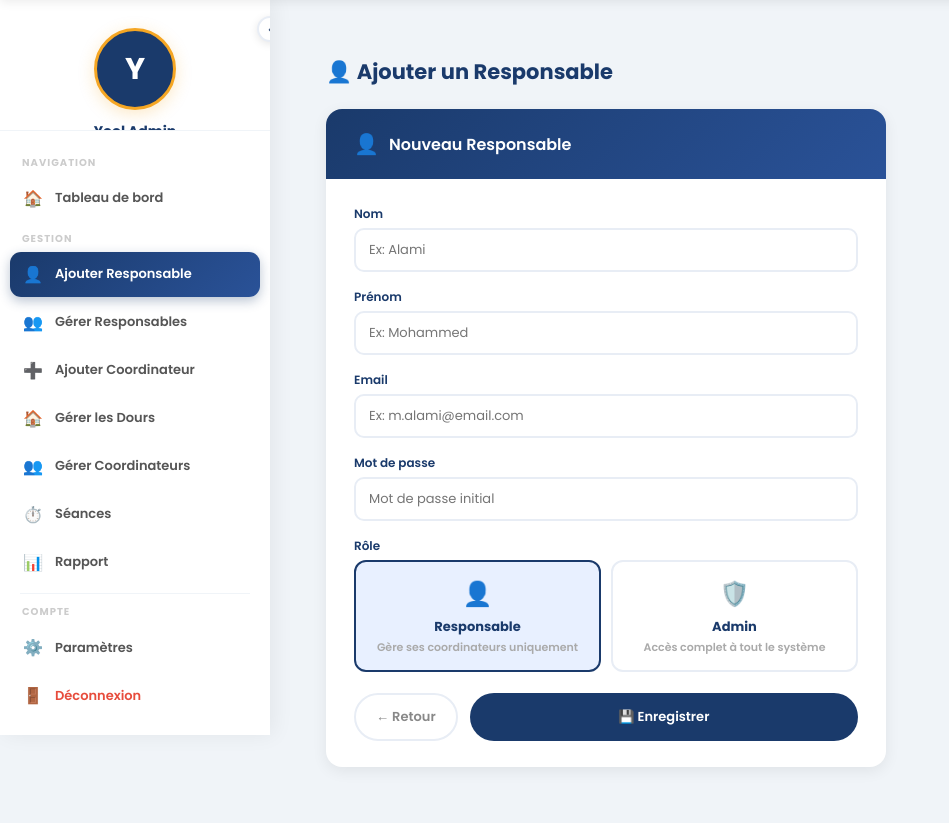
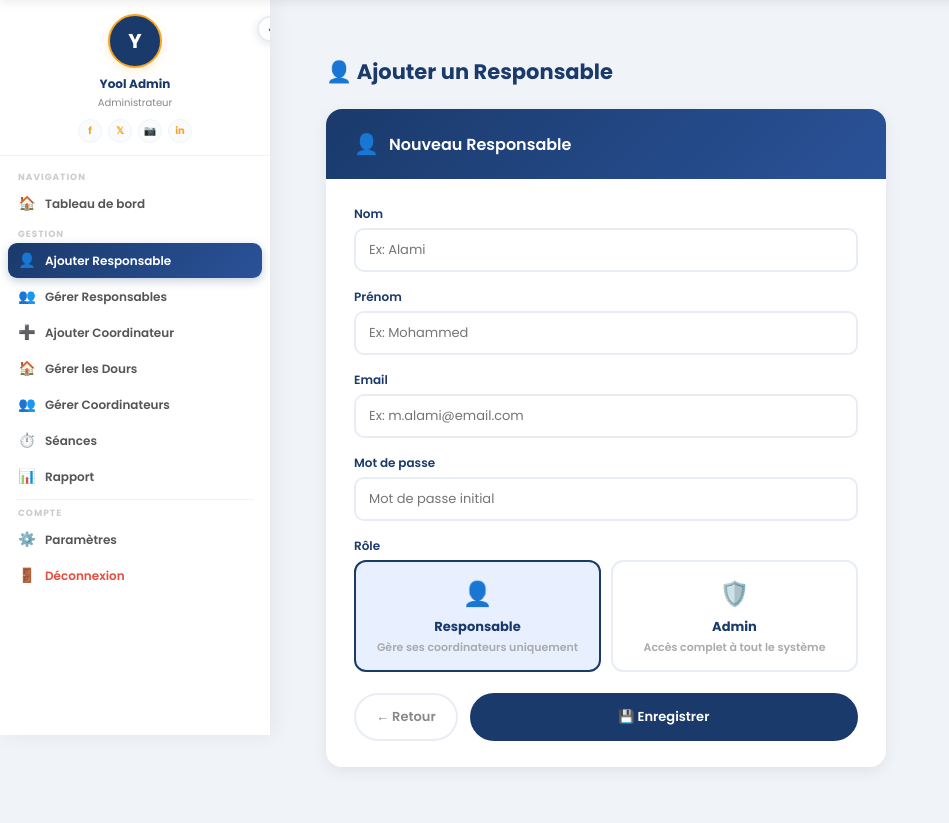
Before and after one commit to yooltaza-ops/projet_coordinateurs, a Flask app: page /ajouter_responsable_page in a window 1280 px wide. Shown: the part 65-888 px from the top of the page, without its empty margins (0-949 px from the left). Run offline with Flask 3, Linux system fonts and the light colour scheme; a user stored in the database is signed in.

Commit message:
sidebare update profile fixed with nav items scrollbar

```diff
--- a/templates/base.html
+++ b/templates/base.html
@@ -19,7 +19,6 @@
         .navbar-left  { display: flex; align-items: center; gap: 12px; }
         .navbar-right { display: flex; gap: 10px; align-items: center; }
 
-        /* User dropdown */
         .user-dropdown { position: relative; }
         .user-badge {
             display: flex; align-items: center; gap: 8px;
@@ -69,27 +68,16 @@
         .dropdown-divider { height: 1.5px; background: #f0f4f8; }
 
         /* ══════════ LAYOUT ══════════ */
-        .dashboard-layout {
-            display: flex;
-            min-height: calc(100vh - 65px);
-            background: #f0f4f8;
-        }
+        .dashboard-layout { display: flex; min-height: calc(100vh - 65px); background: #f0f4f8; }
 
         /* ══════════ SIDEBAR ══════════ */
         .sidebar {
-            width: 270px;
-            flex-shrink: 0;
-            background: white;
+            width: 270px; flex-shrink: 0; background: white;
             box-shadow: 4px 0 20px rgba(0,0,0,0.06);
-            display: flex;
-            flex-direction: column;
-            position: sticky;
-            top: 65px;
-            height: calc(100vh - 65px);
-            overflow-y: auto;
-            overflow-x: hidden;
-            transition: width 0.3s cubic-bezier(0.4,0,0.2,1);
-            z-index: 50;
+            display: flex; flex-direction: column;
+            position: sticky; top: 65px; height: calc(100vh - 65px);
+            overflow: hidden;
+            transition: width 0.3s cubic-bezier(0.4,0,0.2,1); z-index: 50;
         }
         .sidebar.collapsed { width: 68px; }
 
@@ -105,140 +93,121 @@
 
         /* Profile */
         .sidebar-profile {
-            padding: 28px 20px 18px;
-            display: flex; flex-direction: column;
+            padding: 14px 16px 12px; display: flex; flex-direction: column;
             align-items: center; text-align: center;
-            border-bottom: 1.5px solid #f0f4f8;
-            overflow: hidden;
-            min-height: 0;
+            border-bottom: 1.5px solid #f0f4f8; overflow: hidden;
+            flex-shrink: 0;
         }
         .profile-avatar {
-            width: 82px; height: 82px; border-radius: 50%;
-            background: #1a3a6b;
-            display: flex; align-items: center; justify-content: center;
-            font-size: 30px; color: white; font-weight: 700;
+            width: 54px; height: 54px; border-radius: 50%;
+            background: #1a3a6b; display: flex; align-items: center; justify-content: center;
+            font-size: 20px; color: white; font-weight: 700;
             overflow: hidden; flex-shrink: 0;
-            border: 3px solid #f5a623;
-            box-shadow: 0 4px 16px rgba(245,166,35,0.25);
-            transition: width 0.3s, height 0.3s, font-size 0.3s, border-width 0.3s;
+            border: 2px solid #f5a623; box-shadow: 0 3px 10px rgba(245,166,35,0.2);
+            transition: all 0.3s;
         }
         .profile-avatar img { width: 100%; height: 100%; object-fit: cover; }
-        .sidebar.collapsed .profile-avatar {
-            width: 40px; height: 40px; font-size: 15px; border-width: 2px;
-        }
+        .sidebar.collapsed .profile-avatar { width: 36px; height: 36px; font-size: 13px; border-width: 2px; }
 
         .profile-name {
-            font-size: 14px; font-weight: 700; color: #1a3a6b;
-            margin-top: 11px;
-            text-overflow: ellipsis;
-            max-width: 210px;
-            transition: opacity 0.2s, max-height 0.3s, margin 0.3s;
-            max-height: 30px;
+            font-size: 12px; font-weight: 700; color: #1a3a6b;
+            margin-top: 7px; white-space: nowrap; overflow: hidden;
+            text-overflow: ellipsis; max-width: 210px;
+            opacity: 1; max-height: 30px;
+            transition: opacity 0.25s, max-height 0.3s, margin 0.3s;
         }
         .profile-role {
-            font-size: 12px; color: #888; margin-top: 3px;
-            transition: opacity 0.2s, max-height 0.3s, margin 0.3s;
-            max-height: 25px;
+            font-size: 10px; color: #888; margin-top: 2px;
+            opacity: 1; max-height: 20px;
+            transition: opacity 0.25s, max-height 0.3s, margin 0.3s;
         }
-        .sidebar.collapsed .profile-name {
-            opacity: 0; max-height: 0; margin: 0; overflow: hidden;
+        .social-links {
+            display: flex; gap: 6px; margin-top: 8px;
+            opacity: 1; max-height: 36px; overflow: hidden;
+            transition: opacity 0.25s, max-height 0.3s, margin 0.3s;
         }
-        .sidebar.collapsed .profile-role {
-            opacity: 0; max-height: 0; margin: 0; overflow: hidden;
-        }
+        .sidebar.collapsed .profile-name { opacity: 0; max-height: 0; margin-top: 0; overflow: hidden; }
+        .sidebar.collapsed .profile-role { opacity: 0; max-height: 0; margin-top: 0; overflow: hidden; }
+        .sidebar.collapsed .social-links { opacity: 0; max-height: 0; margin-top: 0; overflow: hidden; }
 
-        .social-links {
-            display: flex; gap: 8px; margin-top: 12px;
-            transition: opacity 0.2s, max-height 0.3s, margin 0.3s;
-            max-height: 50px; overflow: hidden;
-        }
-        .sidebar.collapsed .social-links {
-            opacity: 0; max-height: 0; margin: 0;
-        }
         .social-link {
-            width: 30px; height: 30px; border-radius: 50%;
+            width: 24px; height: 24px; border-radius: 50%;
             display: flex; align-items: center; justify-content: center;
-            color: #f5a623; font-size: 12px; font-weight: 700;
+            color: #f5a623; font-size: 10px; font-weight: 700;
             text-decoration: none; border: 1.5px solid #f0f4f8;
             transition: all 0.2s; background: #fafbfc;
         }
-        .social-link:hover {
-            background: #f5a623; color: white;
-            border-color: #f5a623; transform: translateY(-2px);
-        }
+        .social-link:hover { background: #f5a623; color: white; border-color: #f5a623; transform: translateY(-2px); }
 
         /* Nav */
-        .sidebar-nav { padding: 14px 10px; flex: 1; }
+        .sidebar-nav { padding: 8px 8px; flex: 1; overflow-y: auto; overflow-x: hidden; }
         .nav-section-label {
-            font-size: 10px; font-weight: 700; color: #ccc;
+            font-size: 9px; font-weight: 700; color: #ccc;
             text-transform: uppercase; letter-spacing: 1px;
-            padding: 0 12px; margin-bottom: 5px; margin-top: 10px;
+            padding: 0 10px; margin-bottom: 2px; margin-top: 7px;
             white-space: nowrap; overflow: hidden;
-            transition: opacity 0.2s, max-height 0.3s, margin 0.3s;
-            max-height: 30px;
+            opacity: 1; max-height: 24px;
+            transition: opacity 0.25s, max-height 0.3s, margin 0.3s;
         }
-        .sidebar.collapsed .nav-section-label {
-            opacity: 0; max-height: 0; margin: 0;
-        }
+        .sidebar.collapsed .nav-section-label { opacity: 0; max-height: 0; margin: 0; overflow: hidden; }
 
         .nav-item {
-            display: flex; align-items: center; gap: 11px;
-            padding: 10px 12px; border-radius: 11px;
-            text-decoration: none; color: #555;
-            font-size: 13px; font-weight: 600; margin-bottom: 3px;
+            display: flex; align-items: center; gap: 9px;
+            padding: 7px 10px; border-radius: 9px; text-decoration: none;
+            color: #555; font-size: 12px; font-weight: 600; margin-bottom: 1px;
             transition: all 0.2s; white-space: nowrap; overflow: hidden;
             cursor: pointer; border: none; background: none;
             font-family: 'Poppins', sans-serif; width: 100%; text-align: left;
         }
         .nav-item:hover { background: #f0f4f8; color: #1a3a6b; }
-        .nav-item.active {
-            background: linear-gradient(135deg, #1a3a6b, #2a5298);
-            color: white; box-shadow: 0 4px 12px rgba(26,58,107,0.3);
-        }
+        .nav-item.active { background: linear-gradient(135deg, #1a3a6b, #2a5298); color: white; box-shadow: 0 3px 10px rgba(26,58,107,0.25); }
         .nav-item.red { color: #e74c3c; }
         .nav-item.red:hover { background: #fdecea; }
-        .nav-icon  { font-size: 16px; flex-shrink: 0; width: 22px; text-align: center; }
-        .nav-label { transition: opacity 0.15s; white-space: nowrap; overflow: hidden; }
+        .nav-icon  { font-size: 14px; flex-shrink: 0; width: 18px; text-align: center; }
+        .nav-label { opacity: 1; transition: opacity 0.2s, width 0.3s; white-space: nowrap; overflow: hidden; }
         .sidebar.collapsed .nav-label { opacity: 0; width: 0; }
-        .nav-divider { height: 1.5px; background: #f0f4f8; margin: 8px 10px; }
+        .nav-divider { height: 1px; background: #f0f4f8; margin: 5px 8px; }
 
-        /* ══════════ MAIN CONTENT ══════════ */
+        /* Main */
         .main-content { flex: 1; overflow-x: hidden; min-width: 0; }
 
-        /* ══════════ MOBILE ══════════ */
-        .mob-sidebar-overlay {
-            display: none; position: fixed; inset: 0;
-            background: rgba(26,58,107,0.4); z-index: 49;
-        }
+        /* Mobile */
+        .mob-sidebar-overlay { display: none; position: fixed; inset: 0; background: rgba(26,58,107,0.45); z-index: 55; backdrop-filter: blur(2px); }
         .mob-sidebar-overlay.active { display: block; }
         .mob-menu-btn {
-            display: none;
-            position: fixed; bottom: 22px; right: 22px;
-            width: 50px; height: 50px; border-radius: 50%;
+            display: none; position: fixed; bottom: 22px; right: 22px;
+            width: 52px; height: 52px; border-radius: 50%;
             background: #1a3a6b; color: white; border: none; font-size: 22px;
             cursor: pointer; z-index: 61;
-            box-shadow: 0 4px 16px rgba(26,58,107,0.4);
+            box-shadow: 0 4px 20px rgba(26,58,107,0.5);
             align-items: center; justify-content: center;
+            transition: background 0.2s, transform 0.2s;
         }
 
         @media (max-width: 768px) {
+            .navbar { padding: 0 15px; }
             .sidebar-toggle { display: none; }
             .sidebar {
                 position: fixed; top: 0; left: -290px;
-                height: 100vh; width: 270px !important;
-                z-index: 50; transition: left 0.3s;
+                height: 100vh; width: 270px !important; z-index: 56;
+                transition: left 0.3s cubic-bezier(0.4,0,0.2,1); box-shadow: none;
             }
-            .sidebar.mob-open { left: 0; }
-            .sidebar.collapsed .profile-name,
-            .sidebar.collapsed .profile-role,
-            .sidebar.collapsed .social-links,
-            .sidebar.collapsed .nav-section-label { opacity: 1 !important; max-height: 200px !important; margin-top: 3px !important; }
-            .sidebar.collapsed .profile-name { margin-top: 11px !important; }
-            .sidebar.collapsed .social-links { margin-top: 12px !important; }
-            .sidebar.collapsed .nav-label { opacity: 1 !important; width: auto !important; }
-            .sidebar.collapsed .profile-avatar { width: 82px !important; height: 82px !important; font-size: 30px !important; border-width: 3px !important; }
+            .sidebar.mob-open { left: 0; box-shadow: 6px 0 30px rgba(0,0,0,0.2); }
+            .sidebar .profile-name,
+            .sidebar .profile-role,
+            .sidebar .social-links,
+            .sidebar .nav-section-label {
+                opacity: 1 !important; max-height: 100px !important; overflow: visible !important;
+            }
+            .sidebar .profile-name  { margin-top: 11px !important; }
+            .sidebar .social-links  { margin-top: 12px !important; }
+            .sidebar .nav-label     { opacity: 1 !important; width: auto !important; }
+            .sidebar .profile-avatar { width: 82px !important; height: 82px !important; font-size: 30px !important; border-width: 3px !important; }
             .mob-menu-btn { display: flex; }
-            .navbar { padding: 0 15px; }
+        }
+        @media (max-width: 380px) {
+            .navbar { padding: 0 10px; }
+            .sidebar { width: 260px !important; left: -280px; }
         }
 
         {% block extra_css %}{% endblock %}
@@ -246,7 +215,6 @@
 </head>
 <body>
 
-<!-- ══════════ NAVBAR ══════════ -->
 <nav class="navbar">
     <div class="navbar-left">
         <a href="{{ url_for('index') }}" style="display:flex; align-items:center; text-decoration:none;">
@@ -295,26 +263,19 @@
                         <div class="dropdown-email">{{ current_user.email }}</div>
                     </div>
                 </div>
-                <a href="{{ url_for('index') }}">
-                    <span class="nav-icon">🏠</span>
-                    <span class="nav-label">Tableau de bord</span>
-                </a>
-                <a href="{{ url_for('parametres') }}">⚙️ Paramètres</a>
+                <a href="{{ url_for('index') }}"><span style="font-size:16px;">🏠</span> Tableau de bord</a>
+                <a href="{{ url_for('parametres') }}"><span style="font-size:16px;">⚙️</span> Paramètres</a>
                 <div class="dropdown-divider"></div>
-                <a href="{{ url_for('logout') }}" class="red">🚪 Déconnexion</a>
+                <a href="{{ url_for('logout') }}" class="red"><span style="font-size:16px;">🚪</span> Déconnexion</a>
             </div>
         </div>
     </div>
 </nav>
 
-<!-- ══════════ LAYOUT ══════════ -->
 <div class="dashboard-layout">
-
-    <!-- Mobile overlay + button -->
     <div class="mob-sidebar-overlay" id="mob-overlay" onclick="closeMobSidebar()"></div>
     <button class="mob-menu-btn" id="mob-menu-btn" onclick="toggleMobSidebar()">☰</button>
 
-    <!-- ══════════ SIDEBAR ══════════ -->
     <aside class="sidebar" id="sidebar">
         <button class="sidebar-toggle" onclick="toggleSidebar()" id="toggle-btn">‹</button>
 
@@ -333,9 +294,7 @@
                     {{ current_user.email.split('@')[0] }}
                 {% endif %}
             </div>
-            <div class="profile-role">
-                {{ 'Administrateur' if current_user.is_admin else 'Responsable' }}
-            </div>
+            <div class="profile-role">{{ 'Administrateur' if current_user.is_admin else 'Responsable' }}</div>
             <div class="social-links">
                 <a href="#" class="social-link">f</a>
                 <a href="#" class="social-link" style="font-size:10px;">𝕏</a>
@@ -346,140 +305,131 @@
 
         <nav class="sidebar-nav">
             <div class="nav-section-label">Navigation</div>
-            <a href="{{ url_for('index') }}"
-               class="nav-item {% if request.endpoint == 'index' %}active{% endif %}">
-                <span class="nav-icon">🏠</span>
-                <span class="nav-label">Tableau de bord</span>
+            <a href="{{ url_for('index') }}" class="nav-item {% if request.endpoint == 'index' %}active{% endif %}">
+                <span class="nav-icon">🏠</span><span class="nav-label">Tableau de bord</span>
             </a>
 
             <div class="nav-section-label">Gestion</div>
-
             {% if current_user.is_admin %}
-            <a href="{{ url_for('ajouter_responsable_page') }}"
-               class="nav-item {% if request.endpoint == 'ajouter_responsable_page' %}active{% endif %}">
-                <span class="nav-icon">👤</span>
-                <span class="nav-label">Ajouter Responsable</span>
+            <a href="{{ url_for('ajouter_responsable_page') }}" class="nav-item {% if request.endpoint == 'ajouter_responsable_page' %}active{% endif %}">
+                <span class="nav-icon">👤</span><span class="nav-label">Ajouter Responsable</span>
             </a>
-            <a href="{{ url_for('gerer_responsables') }}"
-            class="nav-item {% if request.endpoint == 'gerer_responsables' %}active{% endif %}">
-                <span class="nav-icon">👥</span>
-                <span class="nav-label">Gérer Responsables</span>
+            <a href="{{ url_for('gerer_responsables') }}" class="nav-item {% if request.endpoint == 'gerer_responsables' %}active{% endif %}">
+                <span class="nav-icon">👥</span><span class="nav-label">Gérer Responsables</span>
             </a>
             {% endif %}
-
-            <a href="{{ url_for('ajouter_coordinateur_page') }}"
-               class="nav-item {% if request.endpoint == 'ajouter_coordinateur_page' %}active{% endif %}">
-                <span class="nav-icon">➕</span>
-                <span class="nav-label">Ajouter Coordinateur</span>
+            <a href="{{ url_for('ajouter_coordinateur_page') }}" class="nav-item {% if request.endpoint == 'ajouter_coordinateur_page' %}active{% endif %}">
+                <span class="nav-icon">➕</span><span class="nav-label">Ajouter Coordinateur</span>
+            </a>
+            {% if current_user.is_admin %}
+            <a href="{{ url_for('gerer_dours_page') }}" class="nav-item {% if request.endpoint == 'gerer_dours_page' %}active{% endif %}">
+                <span class="nav-icon">🏠</span><span class="nav-label">Gérer les Dours</span>
+            </a>
+            {% endif %}
+            <a href="{{ url_for('gerer_coordinateurs') }}" class="nav-item {% if request.endpoint == 'gerer_coordinateurs' %}active{% endif %}">
+                <span class="nav-icon">👥</span><span class="nav-label">Gérer Coordinateurs</span>
+            </a>
+            <a href="{{ url_for('heures') }}" class="nav-item {% if request.endpoint == 'heures' %}active{% endif %}">
+                <span class="nav-icon">⏱️</span><span class="nav-label">Séances</span>
+            </a>
+            <a href="{{ url_for('rapport_coordinateurs') }}" class="nav-item {% if request.endpoint == 'rapport_coordinateurs' %}active{% endif %}">
+                <span class="nav-icon">📊</span><span class="nav-label">Rapport</span>
             </a>
 
-            {% if current_user.is_admin %}
-            <a href="{{ url_for('gerer_dours_page') }}"
-               class="nav-item {% if request.endpoint == 'gerer_dours_page' %}active{% endif %}">
-                <span class="nav-icon">🏠</span>
-                <span class="nav-label">Gérer les Dours</span>
-            </a>
-            {% endif %}
-
-            <a href="{{ url_for('gerer_coordinateurs') }}"
-               class="nav-item {% if request.endpoint == 'gerer_coordinateurs' %}active{% endif %}">
-                <span class="nav-icon">👥</span>
-                <span class="nav-label">Gérer Coordinateurs</span>
-            </a>
-
-            <a href="{{ url_for('heures') }}"
-               class="nav-item {% if request.endpoint == 'heures' %}active{% endif %}">
-                <span class="nav-icon">⏱️</span>
-                <span class="nav-label">Séances</span>
-            </a>
-            <a href="{{ url_for('rapport_coordinateurs') }}"
-                class="nav-item {% if request.endpoint == 'rapport_coordinateurs' %}active{% endif %}">
-                <span class="nav-icon">📊</span>
-                <span class="nav-label">Rapport</span>
-            </a>
             <div class="nav-divider"></div>
             <div class="nav-section-label">Compte</div>
-
-            <a href="{{ url_for('parametres') }}"
-               class="nav-item {% if request.endpoint == 'parametres' %}active{% endif %}">
-                <span class="nav-icon">⚙️</span>
-                <span class="nav-label">Paramètres</span>
+            <a href="{{ url_for('parametres') }}" class="nav-item {% if request.endpoint == 'parametres' %}active{% endif %}">
+                <span class="nav-icon">⚙️</span><span class="nav-label">Paramètres</span>
             </a>
-
             <a href="{{ url_for('logout') }}" class="nav-item red">
-                <span class="nav-icon">🚪</span>
-                <span class="nav-label">Déconnexion</span>
+                <span class="nav-icon">🚪</span><span class="nav-label">Déconnexion</span>
             </a>
         </nav>
     </aside>
 
-    <!-- ══════════ PAGE CONTENT ══════════ -->
     <div class="main-content">
         {% block content %}{% endblock %}
     </div>
-
 </div>
 
 <script>
-// Navbar dropdown
+// ── Navbar dropdown ──
 function toggleDropdown() {
     document.getElementById('dropdownMenu').classList.toggle('open');
 }
 document.addEventListener('click', function(e) {
     const dd = document.getElementById('userDropdown');
-    if (dd && !dd.contains(e.target))
-        document.getElementById('dropdownMenu').classList.remove('open');
+    if (dd && !dd.contains(e.target)) document.getElementById('dropdownMenu').classList.remove('open');
 });
 
-// Sidebar collapse — desktop only
+// ── Sidebar ──
+// نمسح القيمة القديمة تلقاء — الـ default الجديد هو OPEN دايما
+(function() {
+    try {
+        // إذا كانت القيمة القديمة موجودة، نمسحها مرة وحدة
+        if (localStorage.getItem('sb_collapsed') !== null) {
+            // نحتفظ بها فقط إذا المستخدم ضغط على toggle دابا
+            // لكن نضيف version key باش نعرف الـ new behavior
+            var version = localStorage.getItem('sb_ver');
+            if (version !== '2') {
+                // version جديدة — نمسح القيمة القديمة ونبدا من جديد مفتوح
+                localStorage.removeItem('sb_collapsed');
+                localStorage.setItem('sb_ver', '2');
+            } else if (localStorage.getItem('sb_collapsed') === 'true' && window.innerWidth > 768) {
+                var sb  = document.getElementById('sidebar');
+                var btn = document.getElementById('toggle-btn');
+                if (sb)  sb.classList.add('collapsed');
+                if (btn) btn.textContent = '›';
+            }
+        } else {
+            localStorage.setItem('sb_ver', '2');
+        }
+    } catch(e) {}
+})();
+
 function toggleSidebar() {
-    const sb  = document.getElementById('sidebar');
-    const btn = document.getElementById('toggle-btn');
-    const isCollapsed = sb.classList.toggle('collapsed');
+    if (window.innerWidth <= 768) return;
+    var sb  = document.getElementById('sidebar');
+    var btn = document.getElementById('toggle-btn');
+    var isCollapsed = sb.classList.toggle('collapsed');
     btn.textContent = isCollapsed ? '›' : '‹';
     try { localStorage.setItem('sb_collapsed', isCollapsed); } catch(e) {}
 }
 
-// Restore sidebar state — desktop only
-(function() {
-    if (window.innerWidth <= 768) return;
-    try {
-        if (localStorage.getItem('sb_collapsed') === 'true') {
-            document.getElementById('sidebar').classList.add('collapsed');
-            const btn = document.getElementById('toggle-btn');
-            if (btn) btn.textContent = '›';
-        }
-    } catch(e) {}
-})();
-
-// Mobile sidebar
+// ── Mobile sidebar ──
 function toggleMobSidebar() {
-    const sb  = document.getElementById('sidebar');
-    const ov  = document.getElementById('mob-overlay');
-    const btn = document.getElementById('mob-menu-btn');
-    const open = sb.classList.toggle('mob-open');
+    var sb  = document.getElementById('sidebar');
+    var ov  = document.getElementById('mob-overlay');
+    var btn = document.getElementById('mob-menu-btn');
+    var open = sb.classList.toggle('mob-open');
     ov.classList.toggle('active', open);
     btn.textContent = open ? '✕' : '☰';
+    btn.style.background = open ? '#e74c3c' : '#1a3a6b';
 }
 function closeMobSidebar() {
-    document.getElementById('sidebar').classList.remove('mob-open');
-    document.getElementById('mob-overlay').classList.remove('active');
-    document.getElementById('mob-menu-btn').textContent = '☰';
+    var sb  = document.getElementById('sidebar');
+    var ov  = document.getElementById('mob-overlay');
+    var btn = document.getElementById('mob-menu-btn');
+    sb.classList.remove('mob-open');
+    ov.classList.remove('active');
+    btn.textContent = '☰';
+    btn.style.background = '#1a3a6b';
 }
+document.querySelectorAll('.sidebar .nav-item').forEach(function(item) {
+    item.addEventListener('click', function() {
+        if (window.innerWidth <= 768) closeMobSidebar();
+    });
+});
 
-// Panel helpers
+// ── Panel helpers ──
 function openPanel(id) {
     closeAllPanels();
-    const el = document.getElementById(id);
-    if (el) {
-        el.classList.add('active');
-        const ov = document.getElementById('overlay');
-        if (ov) ov.classList.add('active');
-    }
+    var el = document.getElementById(id);
+    if (el) { el.classList.add('active'); var ov = document.getElementById('overlay'); if (ov) ov.classList.add('active'); }
 }
 function closeAllPanels() {
-    document.querySelectorAll('.panel').forEach(p => p.classList.remove('active'));
-    const ov = document.getElementById('overlay');
+    document.querySelectorAll('.panel').forEach(function(p) { p.classList.remove('active'); });
+    var ov = document.getElementById('overlay');
     if (ov) ov.classList.remove('active');
 }
 
```
